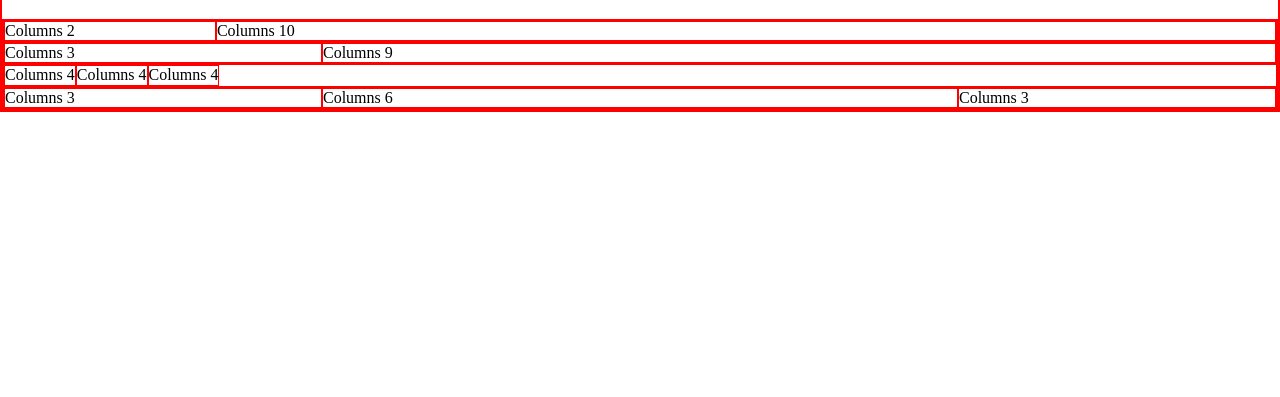
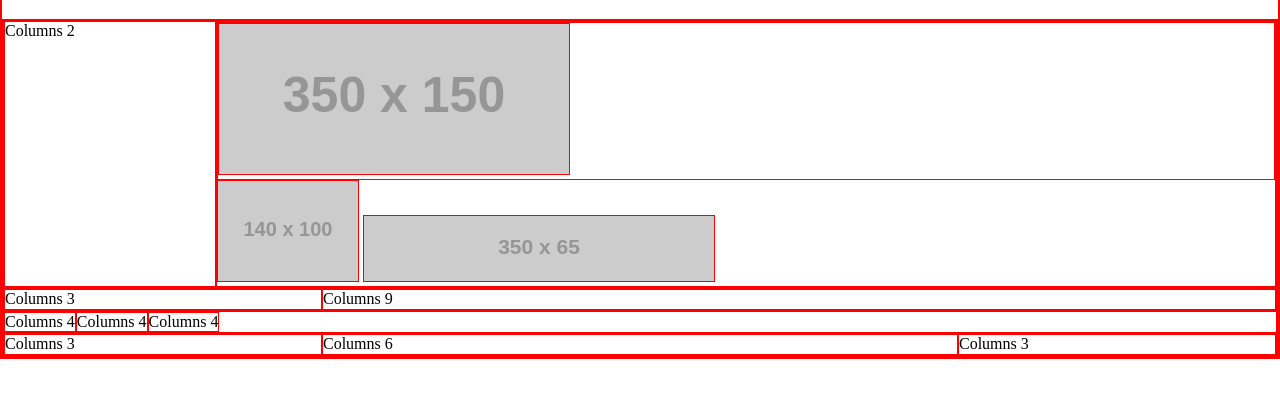
Before and after one commit to naveedaheer/udacity-Intro-to-HTML-and-CSS, a plain HTML site: page framework/index.html in a window 1280 px wide. Shown: the part 65-462 px from the top of the page. Drawn offline with nearby package versions, Linux system fonts and the light colour scheme; placeholder pictures from the web are drawn by us.

Commit message:
added placeholder

```diff
--- a/framework/index.html
+++ b/framework/index.html
@@ -16,7 +16,16 @@
         <div class="row">
 
             <div class="col-2">Columns 2</div>
-            <div class="col-10">Columns 10</div>
+            <div class="col-10">
+                <div>
+                    <img src="http://via.placeholder.com/350x150">
+
+                </div>
+                <img src="http://via.placeholder.com/140x100">
+                <img src="http://via.placeholder.com/350x65">
+
+            </div>
+
 
         </div>
         <div class="row">
```
